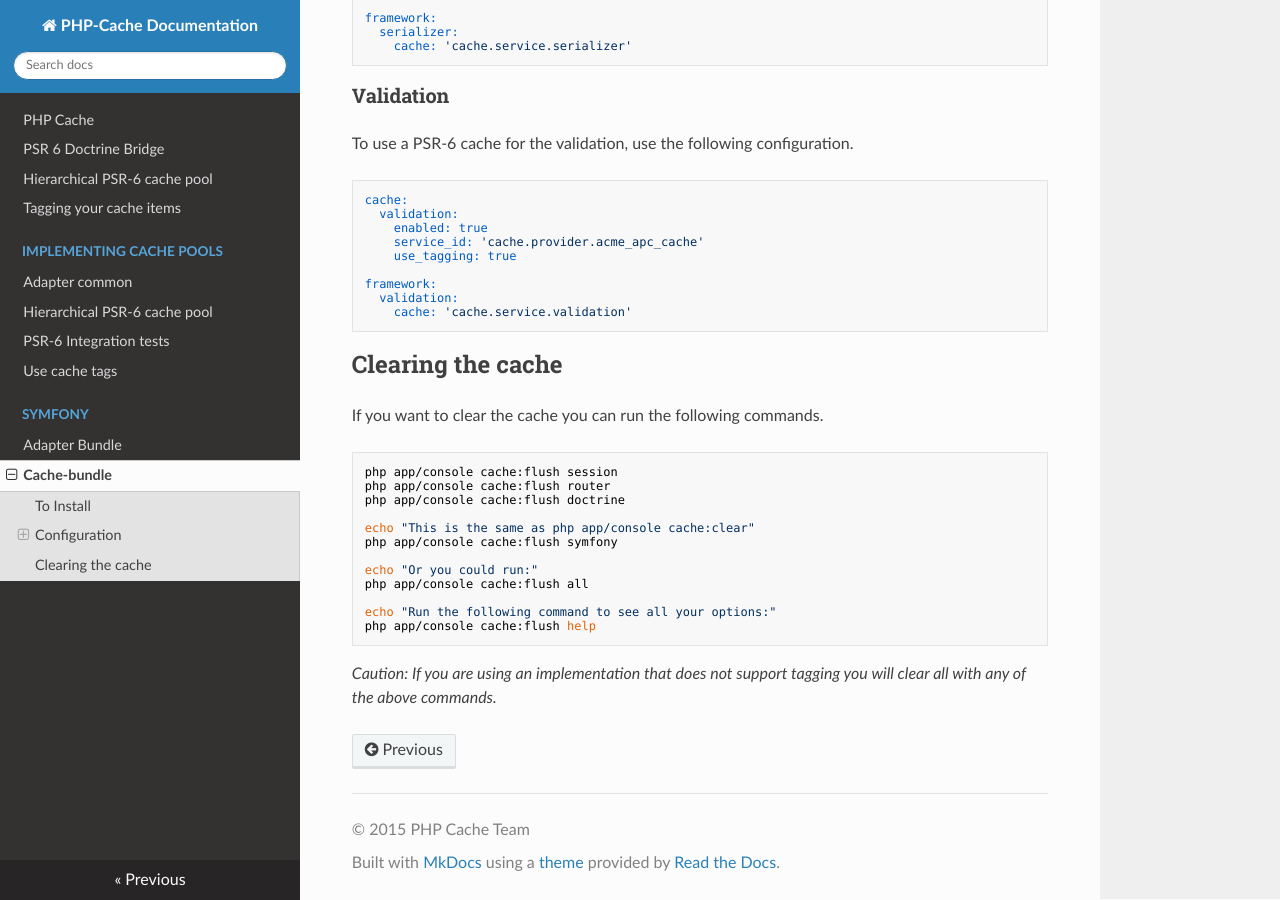
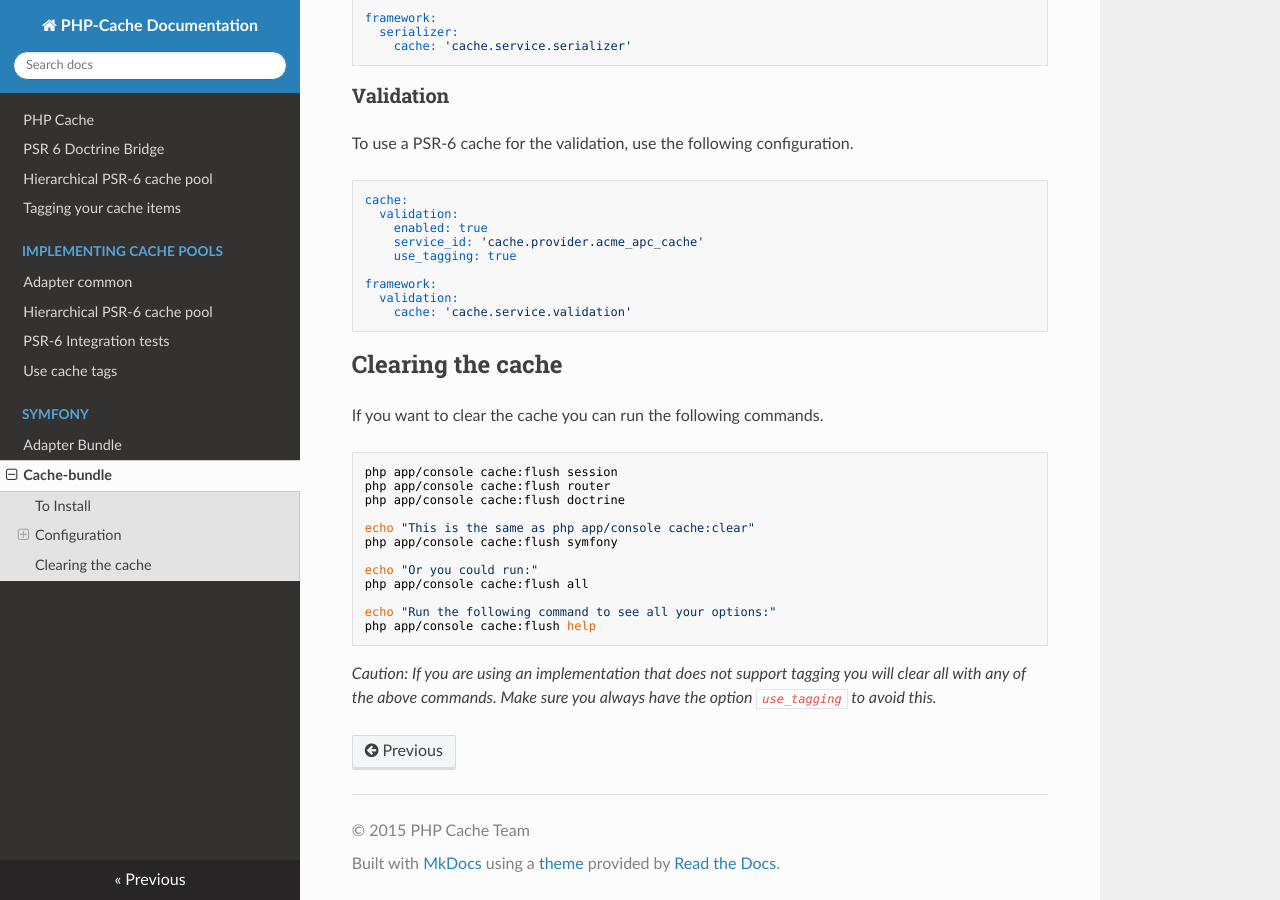
Before and after one commit to php-cache/documentation, an MkDocs documentation site: the page built from docs/symfony/cache-bundle.md, in a window 1280 px wide and 900 px high, scrolled down 2797 px. Built offline with MkDocs 1.6.1, drawn with Linux system fonts in a browser that asks for light colours; nearby versions of some CDN libraries.

Commit message:
Improved warning

````diff
--- a/docs/symfony/cache-bundle.md
+++ b/docs/symfony/cache-bundle.md
@@ -184,7 +184,8 @@ echo "Run the following command to see all your options:"
 php app/console cache:flush help
 ```
 
-*Caution: If you are using an implementation that does not support tagging you will clear all with any of the above commands.*
+*Caution: If you are using an implementation that does not support tagging you will clear all with any of the above commands.
+Make sure you always have the option `use_tagging` to avoid this.*
 
 
 [CacheAdapterBundle]:https://github.com/php-cache/cache-adapter-bundle
````
